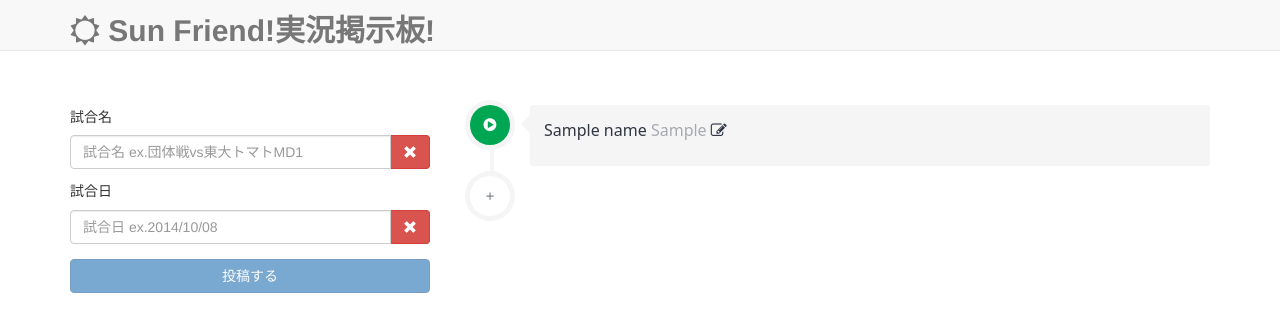
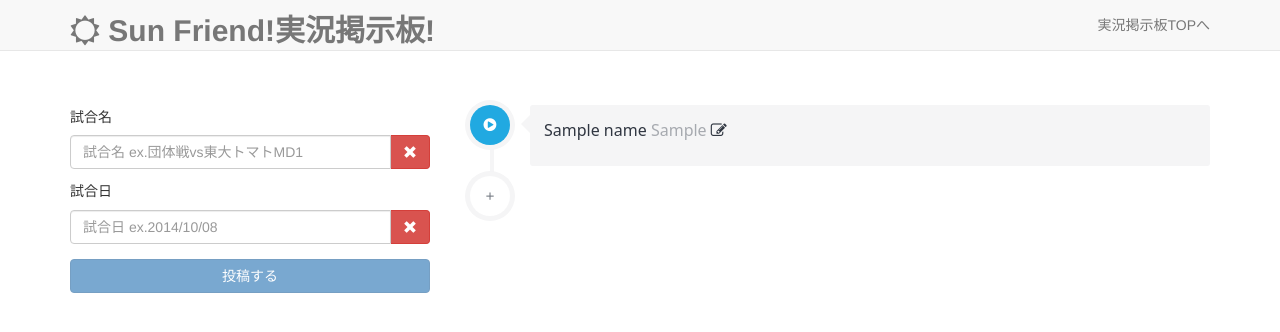
Before and after one commit to k-nish/sunfriend, a PHP site: page /bbs.php in a window 1280 px wide. Shown: the top 332 px of the page. Run offline with PHP 8.4, Linux system fonts and the light colour scheme; tables that the repository leaves empty or names only in its code hold one stand-in row (values such as "Sample post"); some libraries are stand-ins or nearby versions.

Commit message:
bbs.phpにリロード処理を実装

```diff
--- a/bbs.php
+++ b/bbs.php
@@ -31,10 +31,14 @@ try{
          $sql = 'UPDATE `names` SET `gamename`="'.$_POST['gamename'].'",gameday="'.$_POST['gameday'].'" WHERE `gameid`='.$_POST['id'];
          $stmt = $dbh->prepare($sql);
          $stmt -> execute();
-      }else{
+      }elseif (($_POST['gamename']!='')&&($_POST['gameday']!='')) {
          $sql = 'INSERT INTO `names`(`gameid`, `gamename`, `gameday`) VALUES (null,"'.$_POST['gamename'].'","'.$_POST['gameday'].'")';
          $stmt=$dbh->prepare($sql);
          $stmt->execute();
+         $_POST['gamename']=false;
+         $_POST['gameday']=false;
+
+         header('Location: bbs.php');
       }
   }
 
@@ -49,7 +53,6 @@ try{
       }
        $sun[] = $rec;
     }
-  // header('Location: bbs2.php');
 
   $dbh = null;
 
@@ -84,20 +87,20 @@ try{
           </div>
           <!-- Collect the nav links, forms, and other content for toggling -->
           <div class="collapse navbar-collapse" id="bs-example-navbar-collapse-1">
-            <!--   <ul class="nav navbar-nav navbar-right">
-                  <li class="hidden">
-                      <a href="#page-top"></a>
+              <ul class="nav navbar-nav navbar-right">
+                  <!-- <li class="hidden">
+                      <a href="bbs.php">実況掲示板TOPへ</a>
+                  </li> -->
+                  <li class="page-scroll">
+                      <a href="bbs.php">実況掲示板TOPへ</a>
                   </li>
-                  <li class="page-scroll">
-                      <a href="#portfolio">Portfolio</a>
-                  </li>
-                  <li class="page-scroll">
+                  <!-- li class="page-scroll">
                       <a href="#about">About</a>
                   </li>
                   <li class="page-scroll">
                       <a href="#contact">Contact</a>
-                  </li>
-              </ul> -->
+                  </li> -->
+              </ul>
           </div>
           <!-- /.navbar-collapse -->
       </div>
@@ -146,7 +149,7 @@ try{
 
             <div class="timeline-entry-inner">
                 <a href="kekka.php?id=<?php echo $post['gameid']; ?>">
-                <div class="timeline-icon bg-success">
+                <div class="timeline-icon bg-info">
                     <i class="entypo-feather"></i>
                     <i class="fa fa-play-circle"></i>
                 </div>
```
